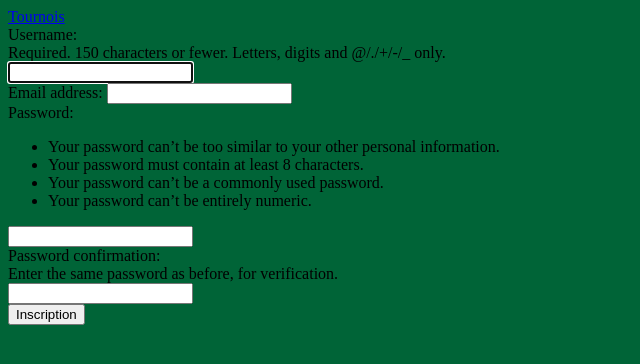
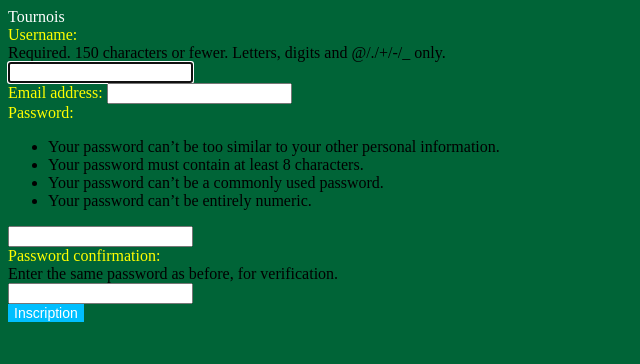
Before and after one commit to Jydinho/Tournoi_JDF-main, a Django app: page /users/register/ in a window 1280 px wide. Shown: the top 364 px of the page, without its empty margins (0-640 px from the left). Run offline with Django 5.2, Linux system fonts and the light colour scheme.

Commit message:
avant de commencer la branch forms

```diff
--- a/gestion_tournoi/static/css/style.css
+++ b/gestion_tournoi/static/css/style.css
@@ -4,3 +4,38 @@ body
 {
     background-color: rgb(0, 100, 55);
 }
+
+a:link {
+    color: white;
+    background-color: transparent;
+    text-decoration: none;
+}
+a:visited{
+    color: yellowgreen;
+    background-color: transparent;
+    text-decoration: none;
+}
+a:hover{
+    color: antiquewhite;
+    background-color: transparent;
+    text-decoration: underline;
+}
+a:active{
+    color: yellow;
+    background-color: transparent;
+    text-decoration: underline;
+}
+
+button{
+    background-color:deepskyblue;
+    color: white;
+    border: 1px;
+    text-align: center;
+    text-decoration: solid;
+    font-size: 14px;
+}
+
+label{
+
+    color: yellow;
+}
```
